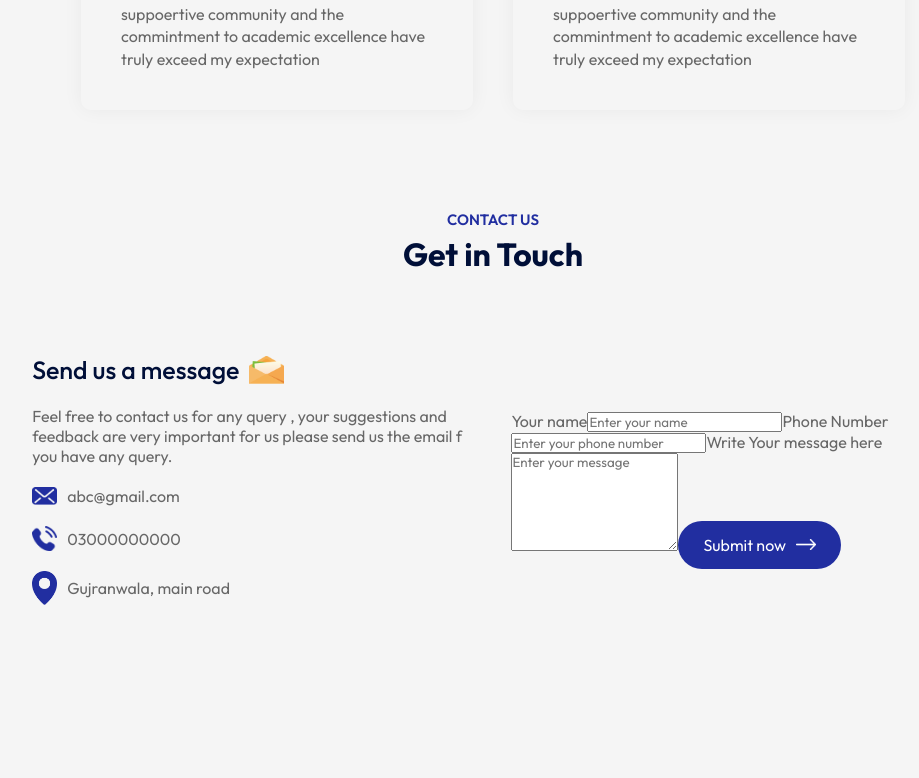
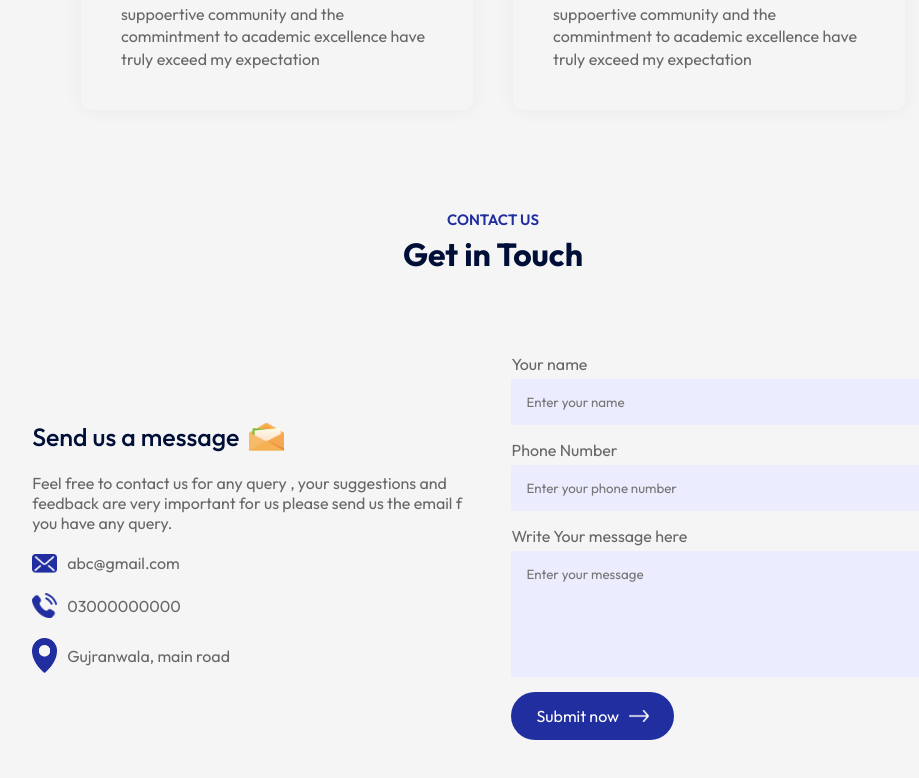
Before and after one commit to fatima678/edusity, a React (Vite) app: page / in a window 1280 px wide. Shown: the part 2768-3546 px from the top of the page, without its empty margins (147-1066 px from the left). Before the commit the page ends 3473 px from the top, so only its background shows below. Built offline with nearby package versions, Linux system fonts and the light colour scheme.

Commit message:
Design the contact us form

```diff
--- a/src/components/Contact/Contact.css
+++ b/src/components/Contact/Contact.css
@@ -35,3 +35,20 @@
     width: 25px;
     margin-right: 10px;
 }
+.contact form input, .contact form textarea{
+    display: block;
+    width: 100%;
+    background: #EBECFE;
+    padding: 15px;
+    border: 0;
+    outline: 0;
+    margin-bottom: 15px;
+    margin-top: 5px;
+    resize: none;
+
+
+}
+.contact-col span{
+    display: block;
+    margin: 20px 0;
+}
--- a/src/components/Contact/Contact.jsx
+++ b/src/components/Contact/Contact.jsx
@@ -30,6 +30,7 @@ const Contact = () => {
                 <button type='submit'   className='btn dark-btn'>Submit now<img src={white_arrow} alt=''></img></button>
 
             </form>
+            <span></span>
 
         </div>
 
```
